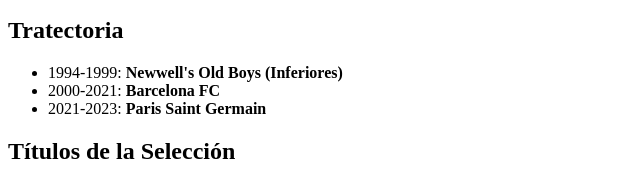
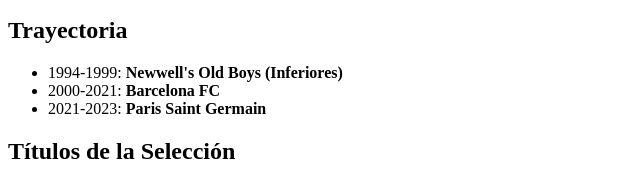
Before and after one commit to MijaBochi/E1, a plain HTML site: page index.html in a window 1280 px wide. Shown: the part 184-365 px from the top of the page, 0-640 px from the left. Drawn offline with Linux system fonts and the light colour scheme.

Commit message:
Correción de ortografia

```diff
--- a/index.html
+++ b/index.html
@@ -16,7 +16,7 @@
         <li>Fecha de nacimiento: <b>24/6/1987</b></li>
         <li>Lugar de nacimiento: <b>Rosario - Argentina</b></li>
     </ul>
-    <h2>Tratectoria</h2>
+    <h2>Trayectoria</h2>
     <ul>
         <li>1994-1999: <b>Newwell's Old Boys (Inferiores)</b></li>
         <li>2000-2021: <b>Barcelona FC</b></li>
```
